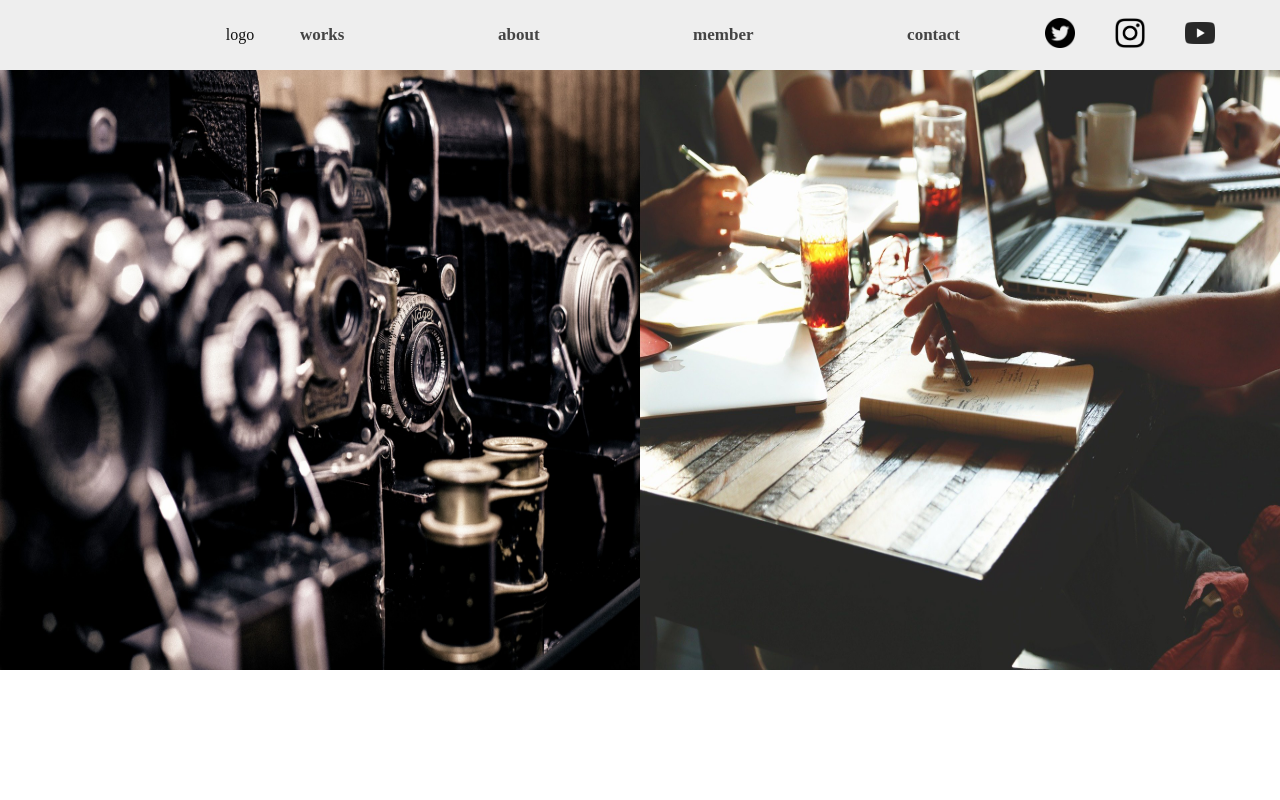
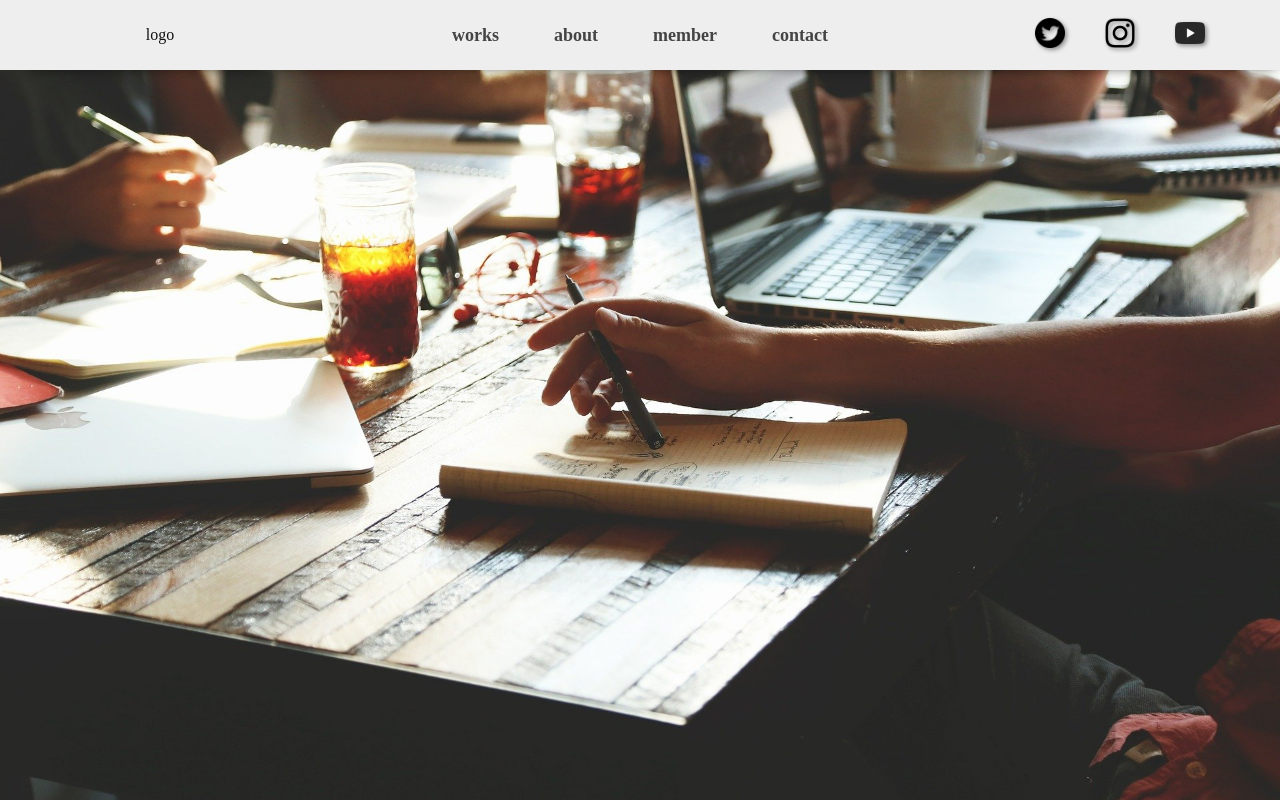
Before and after one commit to zerogami-cami01/akito_work, a plain HTML site: page index.html in a window 1280 px wide. Shown: the top 800 px of the page. Drawn offline with Linux system fonts and the light colour scheme.

Commit message:
make header

```diff
--- a/index.html
+++ b/index.html
@@ -23,7 +23,7 @@
       </div>
       <div class="media">
         <ul>
-          <li class="twitter"><a href="#"><img class="icom" src="image/twitter_icom/kisspng-computer-icons-portable-network-graphics-scalable-carlos-gomes-martinho-webpage-5cc0bceaab8b39.4399380015561351467027.png" alt="twitter-icom"></a></li>
+          <li class="twitter"><a href="#"><img class="icon" src="image/twitter_icom/kisspng-computer-icons-portable-network-graphics-scalable-carlos-gomes-martinho-webpage-5cc0bceaab8b39.4399380015561351467027.png" alt="twitter-icom"></a></li>
           <li class="instagram"><a href="#"><img class="icon" src="./image/instagram_icom/instagram_icon.png" alt="instagram-icom"></a></li>
           <li class="youtube"><a href="#"><img class="icon" src="./image/youtube_icom/yt_icon_mono_light.png" alt="youtube-icom"></a></div>
         </ul>
--- a/style.css
+++ b/style.css
@@ -13,6 +13,9 @@ img {
   display: flex;
   height: 70px;
   justify-content: space-between;
+  position: fixed;
+  width: 100%;
+  box-shadow: 10px 10px 15px -15px;
 }
 
 ul {
@@ -26,17 +29,18 @@ a {
   font-weight: bold;
 }
 
+/*-----header-----*/
+
 .logo {
   /* background-color: violet; */
-  width: 300px;
   display: flex;
   justify-content: center;
   align-items: center;
+  flex: 1;
 }
 
 .logo-image {
   /* background-color: #555; */
-  margin-left: 200px;
   color: #111;
 }
 
@@ -44,18 +48,21 @@ a {
   /* background-color: thistle; */
   display: flex;
   align-items: center;
+  justify-content: center;
+  flex: 2;
 }
 
 .contents ul {
   /* background-color: turquoise; */
   display: flex;
   justify-content: space-between;
-  width: 700px;
+  width: 65%;
 }
 
 .contents ul li {
+  display: inline-block;
   padding: 10px 20px;
-  font-size: 17px;
+  font-size: 18px;
 }
 
 .media {
@@ -63,13 +70,14 @@ a {
   display: flex;
   align-items: center;
   justify-content: center;
+  flex: 1;
 }
 
 .media ul {
   /* background-color: yellowgreen; */
   display: flex;
+  align-items: center;
   justify-content: center;
-  width: 300px;
 }
 
 .media ul li {
@@ -81,14 +89,22 @@ a {
   padding: 0px 20px;
 }
 
+.icon {
+  filter: drop-shadow(2px 2px 2px rgba(0,0,0,0.4));
+}
+
+/*------header------*/
+
+/*-----main-----*/
+/*
 .sample1-photo {
   float: right;
   width: 50%;
-  height: 600px;
 }
 
 .sample2-photo {
   float: left;
   width: 50%;
-  height: 600px;
 }
+
+/*-----main-----*/
```
